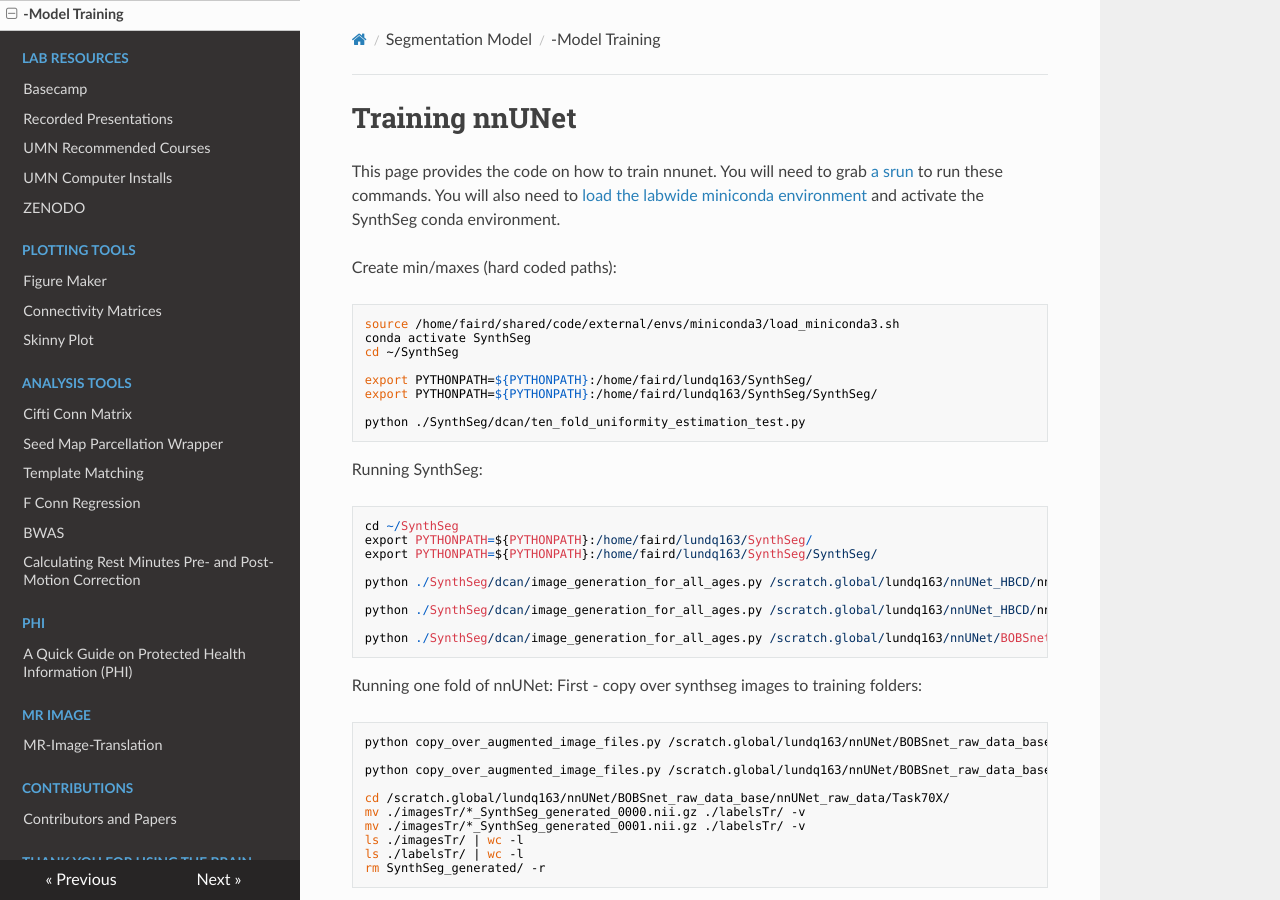
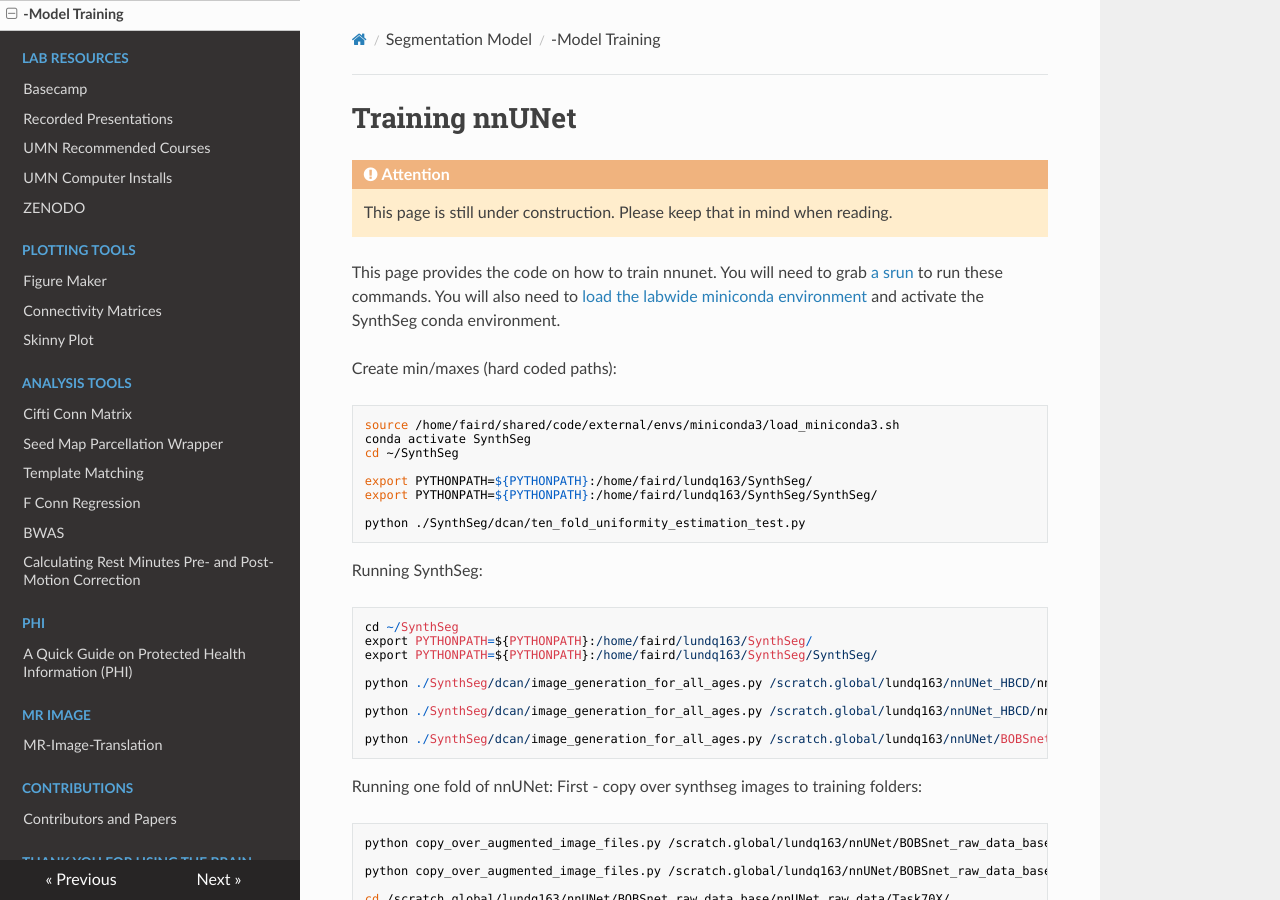
Before and after one commit to DCAN-Labs/cdni-brain, an MkDocs documentation site: the page built from docs/training-nnunet.md, in a window 1280 px wide and 900 px high. Built offline with MkDocs 1.6.1, drawn with Linux system fonts in a browser that asks for light colours; nearby versions of some CDN libraries.

Commit message:
add construction message

```diff
--- a/docs/training-nnunet.md
+++ b/docs/training-nnunet.md
@@ -1,4 +1,11 @@
 # Training nnUNet
+
+<div class="admonition attention">
+    <p class="first admonition-title">Attention</p>
+    <p class="last">
+        This page is still under construction. Please keep that in mind when reading.
+    </p>
+</div>
 
 This page provides the code on how to train nnunet. You will need to grab [a srun](slurm-params.md#srun) to run these commands. You will also need to [load the labwide miniconda environment](miniconda.md) and activate the SynthSeg conda environment.
 
```
